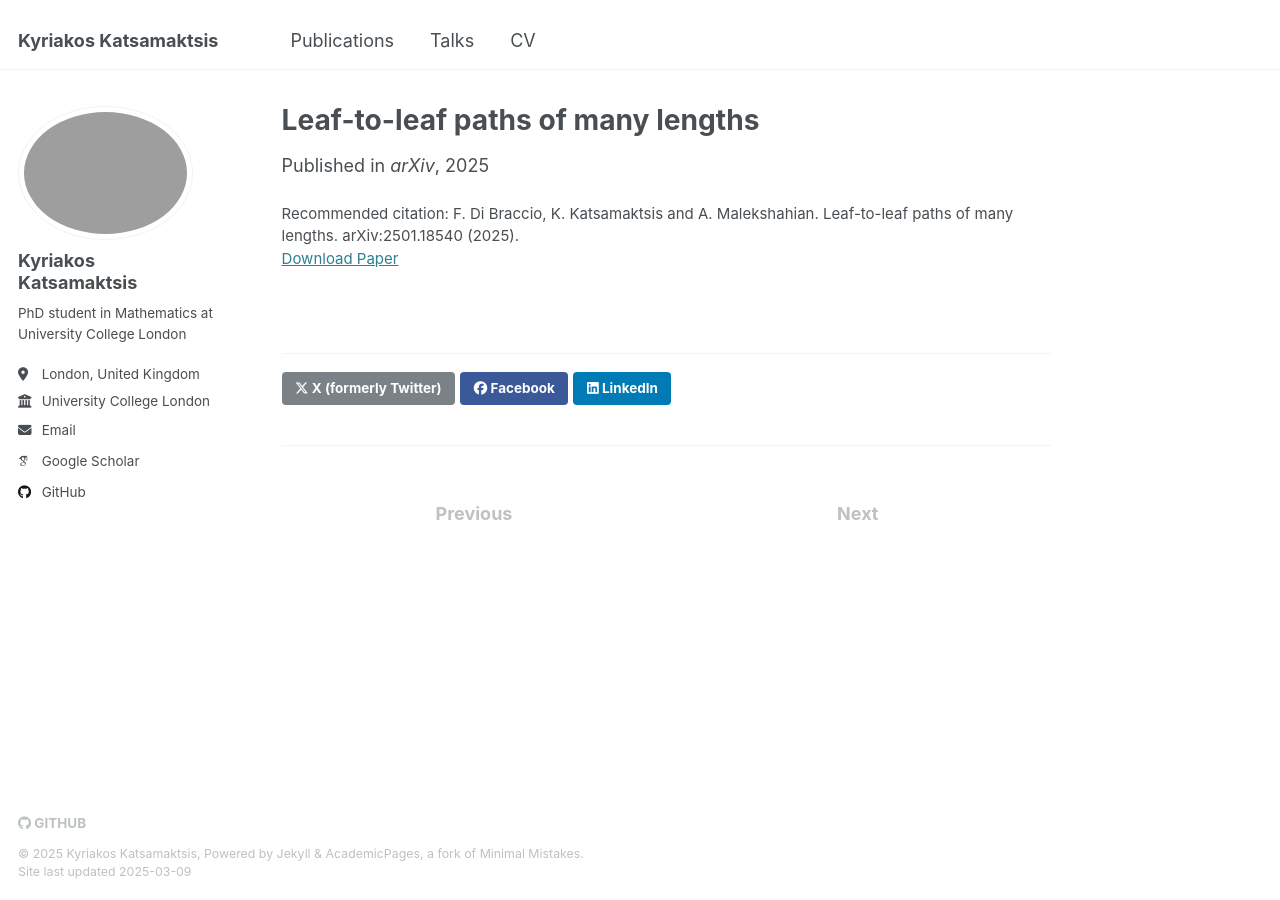
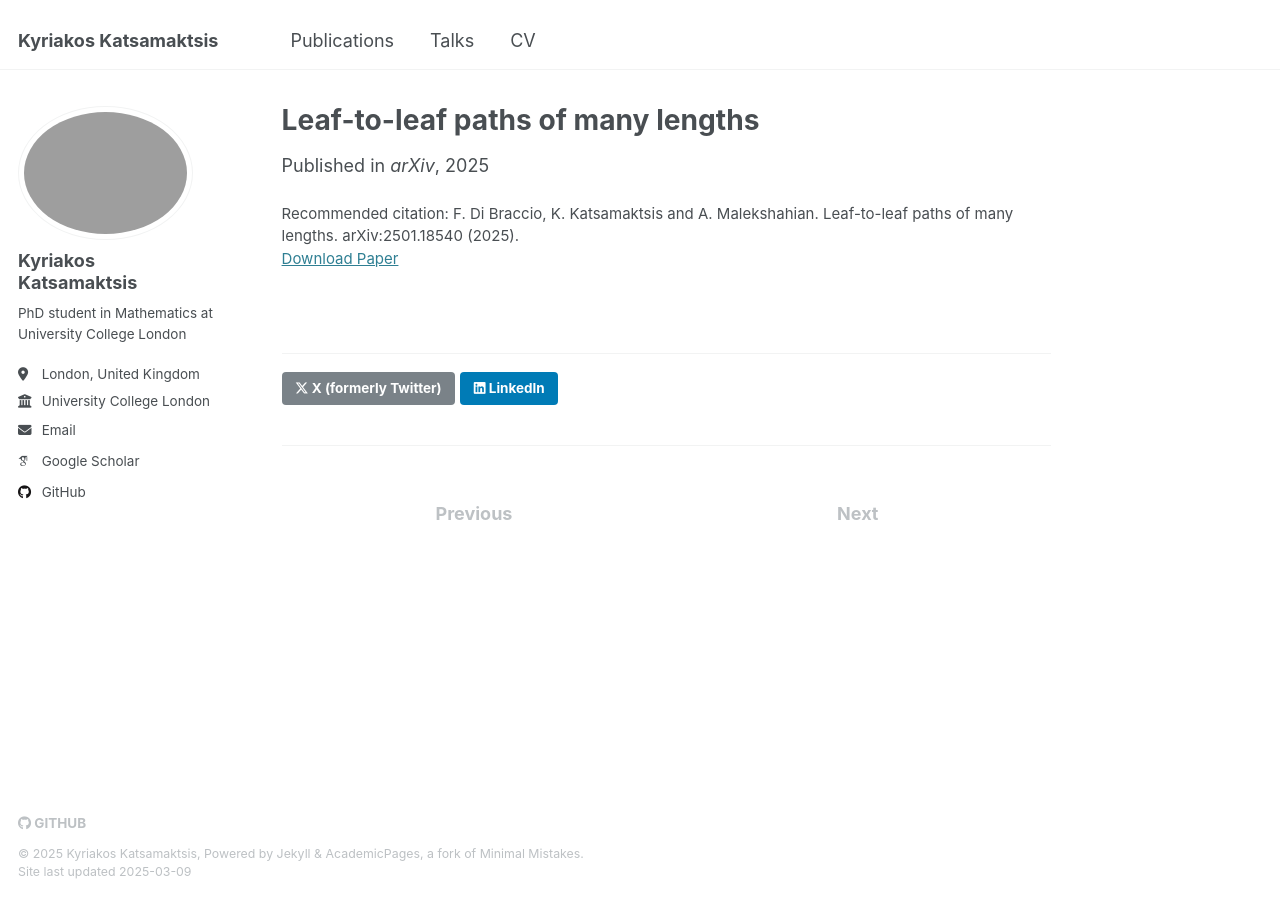
Before and after one commit to Kyriakosk/kyriakosk.github.io, a Jekyll site: the page built from _publications/2025a_leaftoleaf.md, in a window 1280 px wide. Built offline with Jekyll 4.4.1, drawn with Linux system fonts in a browser that asks for light colours; some web fonts are replaced.

Commit message:
removed "share on facebook"

```diff
--- a/_includes/social-share.html
+++ b/_includes/social-share.html
@@ -7,7 +7,7 @@
 
   <a href="https://x.com/intent/post?text={{ base_path }}{{ page.url }}" class="btn btn--x" title="{{ site.data.ui-text[site.locale].share_on_label | default: 'Share on' }} X"><i class="fab fa-x-twitter" aria-hidden="true"></i><span> X (formerly Twitter)</span></a>
 
-  <a href="https://www.facebook.com/sharer/sharer.php?u={{ base_path }}{{ page.url }}" class="btn btn--facebook" title="{{ site.data.ui-text[site.locale].share_on_label | default: 'Share on' }} Facebook"><i class="fab fa-facebook" aria-hidden="true"></i><span> Facebook</span></a>
+<!--  <a href="https://www.facebook.com/sharer/sharer.php?u={{ base_path }}{{ page.url }}" class="btn btn&#45;&#45;facebook" title="{{ site.data.ui-text[site.locale].share_on_label | default: 'Share on' }} Facebook"><i class="fab fa-facebook" aria-hidden="true"></i><span> Facebook</span></a>-->
 
   <a href="https://www.linkedin.com/shareArticle?mini=true&url={{ base_path }}{{ page.url }}" class="btn btn--linkedin" title="{{ site.data.ui-text[site.locale].share_on_label | default: 'Share on' }} LinkedIn"><i class="fab fa-linkedin" aria-hidden="true"></i><span> LinkedIn</span></a>
 </section>
```
